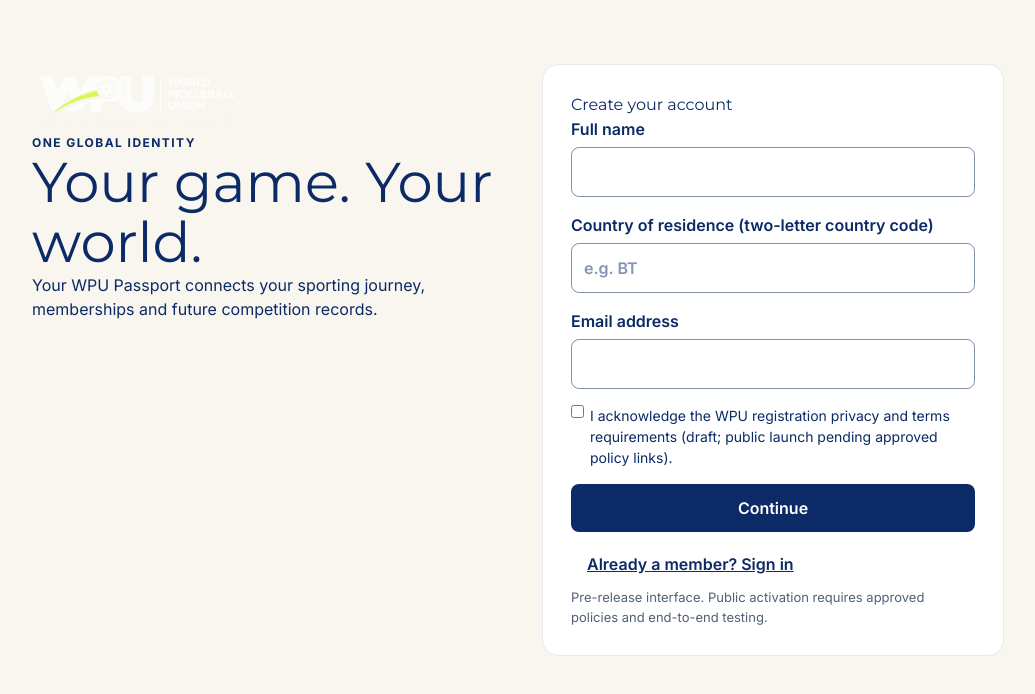
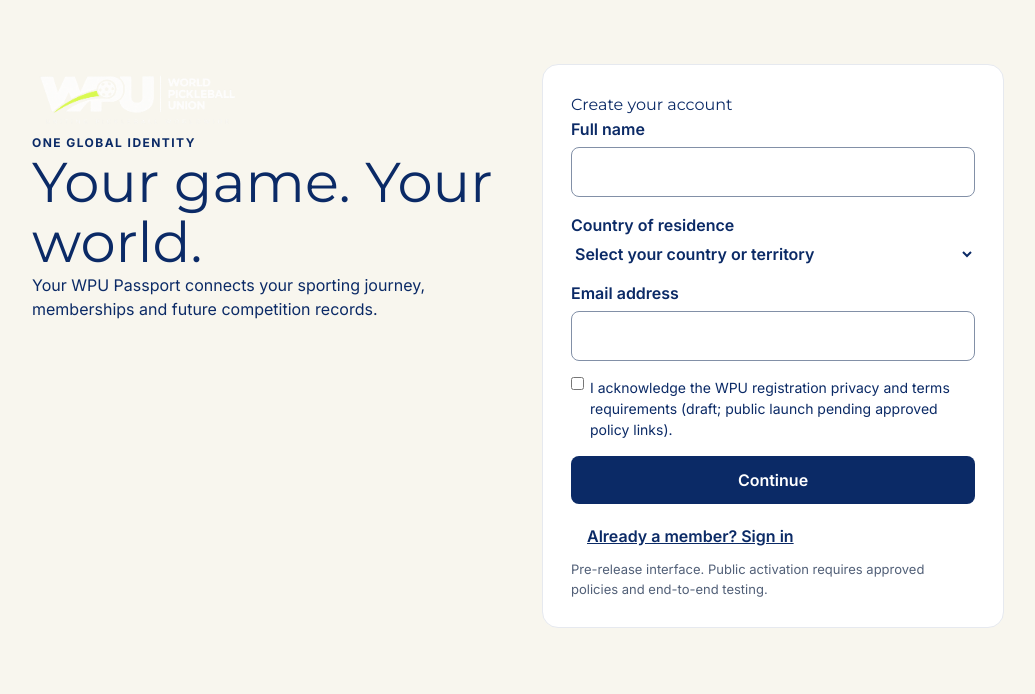
Before and after one commit to mightymaxworks/world-pickleball-union, a Next.js app: page /join in a window 1280 px wide. Shown: the top 694 px of the page, without its empty margins (122-1157 px from the left). Built offline with nearby package versions, Linux system fonts and the light colour scheme.

Commit message:
feat(join): international residence country selector

```diff
--- a/src/app/join/page.tsx
+++ b/src/app/join/page.tsx
@@ -3,6 +3,8 @@ import { useState, type FormEvent } from "react";
 import Image from "next/image";
 import "./membership.css";
 
+const regionNames=new Intl.DisplayNames(["en"],{type:"region"});
+const countries="AD AE AF AG AI AL AM AO AQ AR AS AT AU AW AX AZ BA BB BD BE BF BG BH BI BJ BL BM BN BO BQ BR BS BT BV BW BY BZ CA CC CD CF CG CH CI CK CL CM CN CO CR CU CV CW CX CY CZ DE DJ DK DM DO DZ EC EE EG EH ER ES ET FI FJ FK FM FO FR GA GB GD GE GF GG GH GI GL GM GN GP GQ GR GS GT GU GW GY HK HM HN HR HT HU ID IE IL IM IN IO IQ IR IS IT JE JM JO JP KE KG KH KI KM KN KP KR KW KY KZ LA LB LC LI LK LR LS LT LU LV LY MA MC MD ME MF MG MH MK ML MM MN MO MP MQ MR MS MT MU MV MW MX MY MZ NA NC NE NF NG NI NL NO NP NR NU NZ OM PA PE PF PG PH PK PL PM PN PR PS PT PW PY QA RE RO RS RU RW SA SB SC SD SE SG SH SI SJ SK SL SM SN SO SR SS ST SV SX SY SZ TC TD TF TG TH TJ TK TL TM TN TO TR TT TV TW TZ UA UG UM US UY UZ VA VC VE VG VI VN VU WF WS YE YT ZA ZM ZW".split(" ").map(code=>({code,name:regionNames.of(code)||code})).sort((a,b)=>a.name.localeCompare(b.name,"en"));
 export default function MembershipPage() {
  const [mode,setMode]=useState<"register"|"login">("register");
  const [step,setStep]=useState<"details"|"code">("details");
@@ -34,7 +36,7 @@ export default function MembershipPage() {
  <section className="membership-panel"><h2>{step==="code"?"Check your email":mode==="register"?"Create your account":"Sign in"}</h2>
  <form onSubmit={submit}>
  {step==="details"?<>
- {mode==="register"&&<><label>Full name<input required maxLength={160} autoComplete="name" value={name} onChange={e=>setName(e.target.value)}/></label><label>Country of residence (two-letter country code)<input required pattern="[A-Za-z]{2}" maxLength={2} autoComplete="country" placeholder="e.g. BT" value={country} onChange={e=>setCountry(e.target.value)}/></label></>}
+ {mode==="register"&&<><label>Full name<input required maxLength={160} autoComplete="name" value={name} onChange={e=>setName(e.target.value)}/></label><label>Country of residence<select required autoComplete="country" value={country} onChange={e=>setCountry(e.target.value)}><option value="">Select your country or territory</option>{countries.map(c=><option key={c.code} value={c.code}>{c.name}</option>)}</select></label></>}
  <label>Email address<input type="email" required maxLength={254} autoComplete="email" value={email} onChange={e=>setEmail(e.target.value)}/></label>
  {mode==="register"&&<label className="membership-consent"><input type="checkbox" required checked={consent} onChange={e=>setConsent(e.target.checked)}/> I acknowledge the WPU registration privacy and terms requirements (draft; public launch pending approved policy links).</label>}
  </>:<><p>Enter the six-digit code sent to {email}.</p><label>Verification code<input required inputMode="numeric" autoComplete="one-time-code" pattern="[0-9]{6}" maxLength={6} value={code} onChange={e=>setCode(e.target.value)}/></label></>}
```
